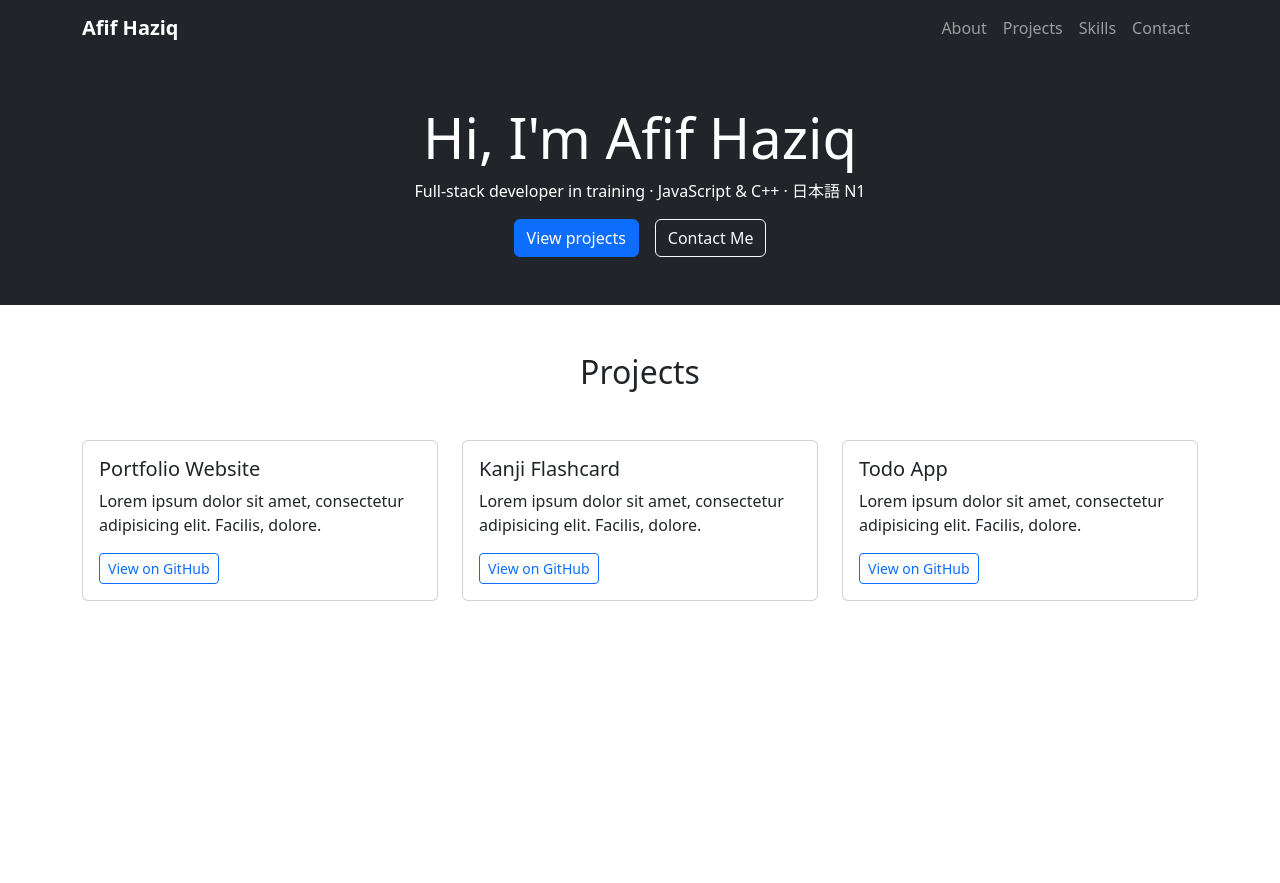
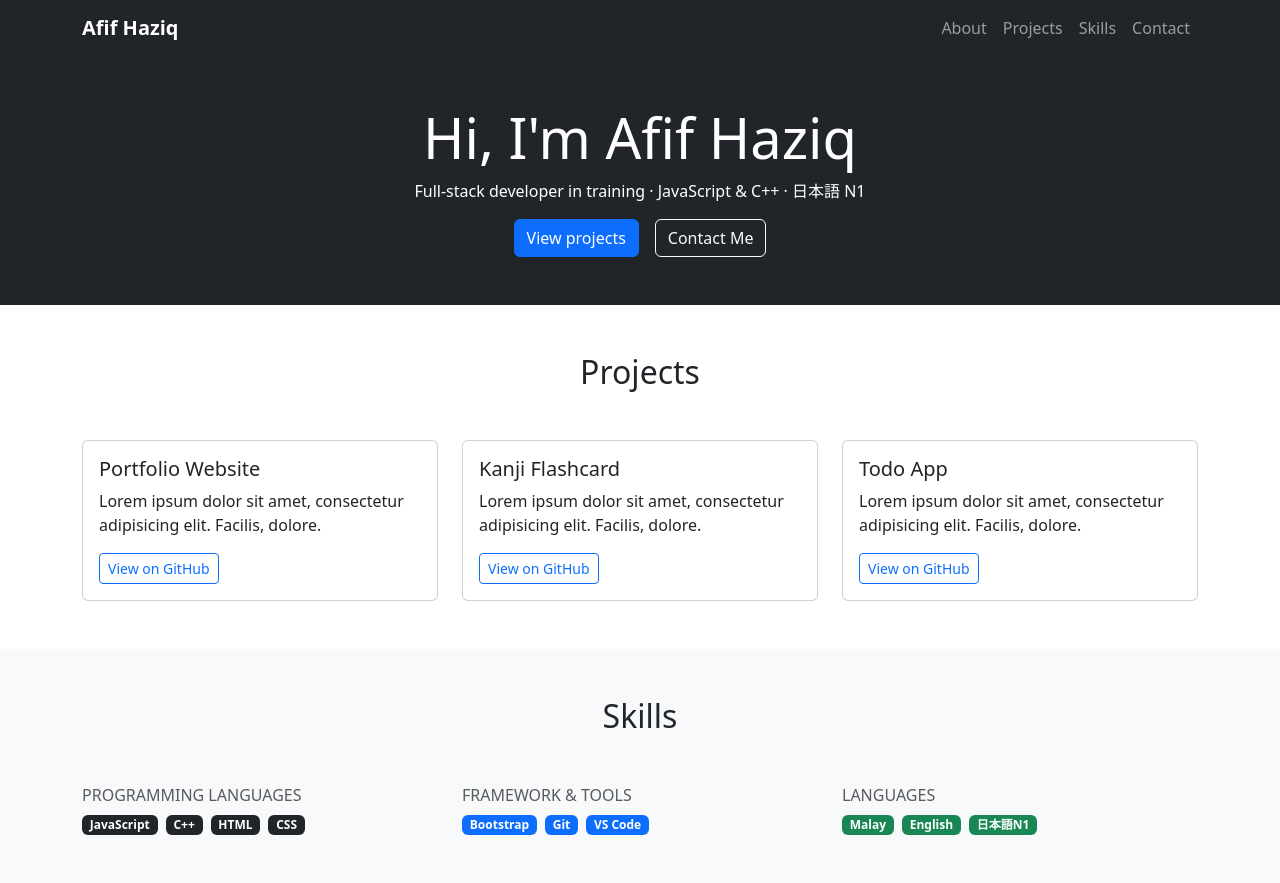
Before and after one commit to afifhziq24/afifhziq24.github.io, a plain HTML site: page index.html in a window 1280 px wide. Before the commit the page ends 800 px from the top, so only its background shows below. Drawn offline with nearby package versions, Linux system fonts and the light colour scheme.

Commit message:
Add Skills section and update nav anchors
Update index.html: change navbar links from placeholders to anchor targets (#projects, #skills, #contact) and add a new 'Skills' section. The Skills section uses Bootstrap layout and badges to list Programming Languages, Framework & Tools, and Languages (including 日本語N1).

```diff
--- a/index.html
+++ b/index.html
@@ -16,9 +16,9 @@
             <div class="collapse navbar-collapse" id="mainNav">
                 <ul class="navbar-nav ms-auto">
                     <li class="nav-item"><a href="#" class="nav-link">About</a></li>
-                    <li class="nav-item"><a href="#" class="nav-link">Projects</a></li>
-                    <li class="nav-item"><a href="#" class="nav-link">Skills</a></li>
-                    <li class="nav-item"><a href="#" class="nav-link">Contact</a></li>
+                    <li class="nav-item"><a href="#projects" class="nav-link">Projects</a></li>
+                    <li class="nav-item"><a href="#skills" class="nav-link">Skills</a></li>
+                    <li class="nav-item"><a href="#contact" class="nav-link">Contact</a></li>
                 </ul>
             </div>
         </div>
@@ -69,6 +69,40 @@
             </div>
         </div>
     </section>
+    <section class="py-5 bg-light" id="skills">
+        <div class="container">
+            <h2 class="text-center mb-5">Skills</h2>
+            <div class="row g-4">
+                <div class="col-md-4">
+                    <p class="text-muted mb-2">PROGRAMMING LANGUAGES</p>
+                    <div class="d-flex flex-wrap gap-2">
+                        <span class="badge text-bg-dark">JavaScript</span>
+                        <span class="badge text-bg-dark">C++</span>
+                        <span class="badge text-bg-dark">HTML</span>
+                        <span class="badge text-bg-dark">CSS</span>
+                    </div>
+                </div>
+
+                <div class="col-md-4">
+                    <p class="text-muted mb-2">FRAMEWORK & TOOLS</p>
+                    <div class="d-flex flex-wrap gap-2">
+                        <span class="badge text-bg-primary">Bootstrap</span>
+                        <span class="badge text-bg-primary">Git</span>
+                        <span class="badge text-bg-primary">VS Code</span>
+                    </div>
+                </div>
+
+                <div class="col-md-4">
+                    <p class="text-muted mb-2">LANGUAGES</p>
+                    <div class="d-flex flex-wrap gap-2">
+                        <span class="badge text-bg-success">Malay</span>
+                        <span class="badge text-bg-success">English</span>
+                        <span class="badge text-bg-success">日本語N1</span>
+                    </div>
+                </div>
+            </div>
+        </div>
+    </section>
     <script src="https://cdn.jsdelivr.net/npm/bootstrap@5.3.3/dist/js/bootstrap.bundle.min.js"></script>
 </body>
 </html>
```
